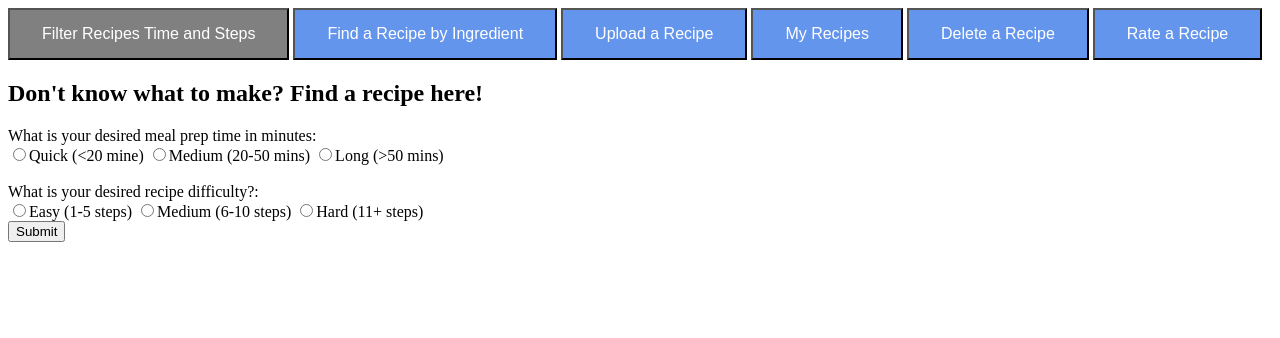
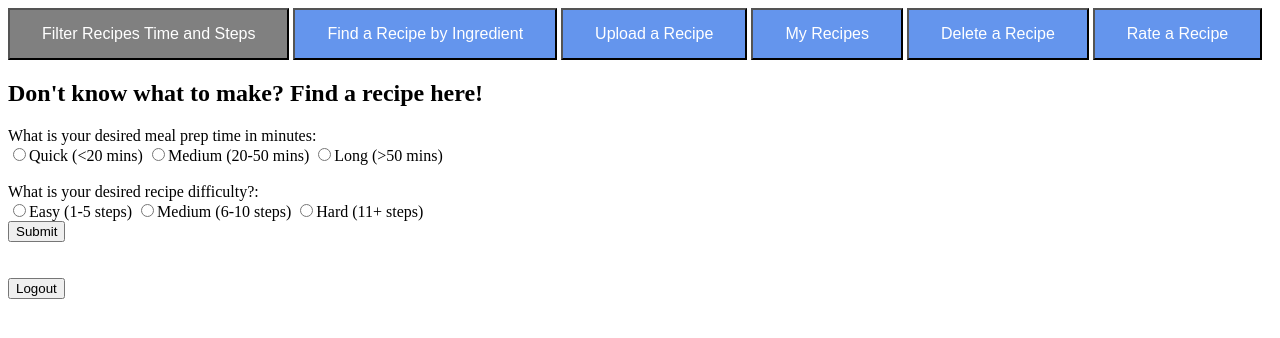
Before and after one commit to hcdouglas/Recipe-finder, a PHP site: page /main.php in a window 1280 px wide. Shown: the top 338 px of the page. Run offline with PHP 8.4, Linux system fonts and the light colour scheme; some libraries are stand-ins or nearby versions.

```diff
--- a/main.php
+++ b/main.php
@@ -28,7 +28,7 @@ if(isset($_POST['but_logout'])){
   <h2>Don't know what to make? Find a recipe here!</h2>
   <p1>What is your desired meal prep time in minutes:</p1>
   <br>
-   <input type="Radio" name="time" id="time" value="quick"><label for="quick">Quick (<20 mine)</label>
+   <input type="Radio" name="time" id="time" value="quick"><label for="quick">Quick (<20 mins)</label>
    <input type="Radio" name="time" id="time" value="med"><label for="med">Medium (20-50 mins)</label>
    <input type="Radio" name="time"  id="time" value="long"><label for="long">Long (>50 mins)</label>
    <br>
@@ -42,7 +42,10 @@ if(isset($_POST['but_logout'])){
    <br>
       <input type="Submit">
    </form>
-
+   <br></br>
+ <form method='post' action="">
+     <input type="submit" value="Logout" name="but_logout">
+  </form>
 </div>
 
 <div id="Find" class="city" style="display:none">
@@ -73,6 +76,10 @@ if(isset($_POST['but_logout'])){
 
     <br/><br/>
   </body>
+  <br></br>
+ <form method='post' action="">
+     <input type="submit" value="Logout" name="but_logout">
+  </form>
 </div>
 <style>
 
@@ -124,6 +131,10 @@ if(isset($_POST['but_logout'])){
    <input type="text" id="recipeDelete" name="recipeDelete">
    <input type="submit" name="s">
 </form>
+<br></br>
+ <form method='post' action="">
+     <input type="submit" value="Logout" name="but_logout">
+  </form>
 </div>
 
 <div id="Rate" class="city" style="display:none">
```
